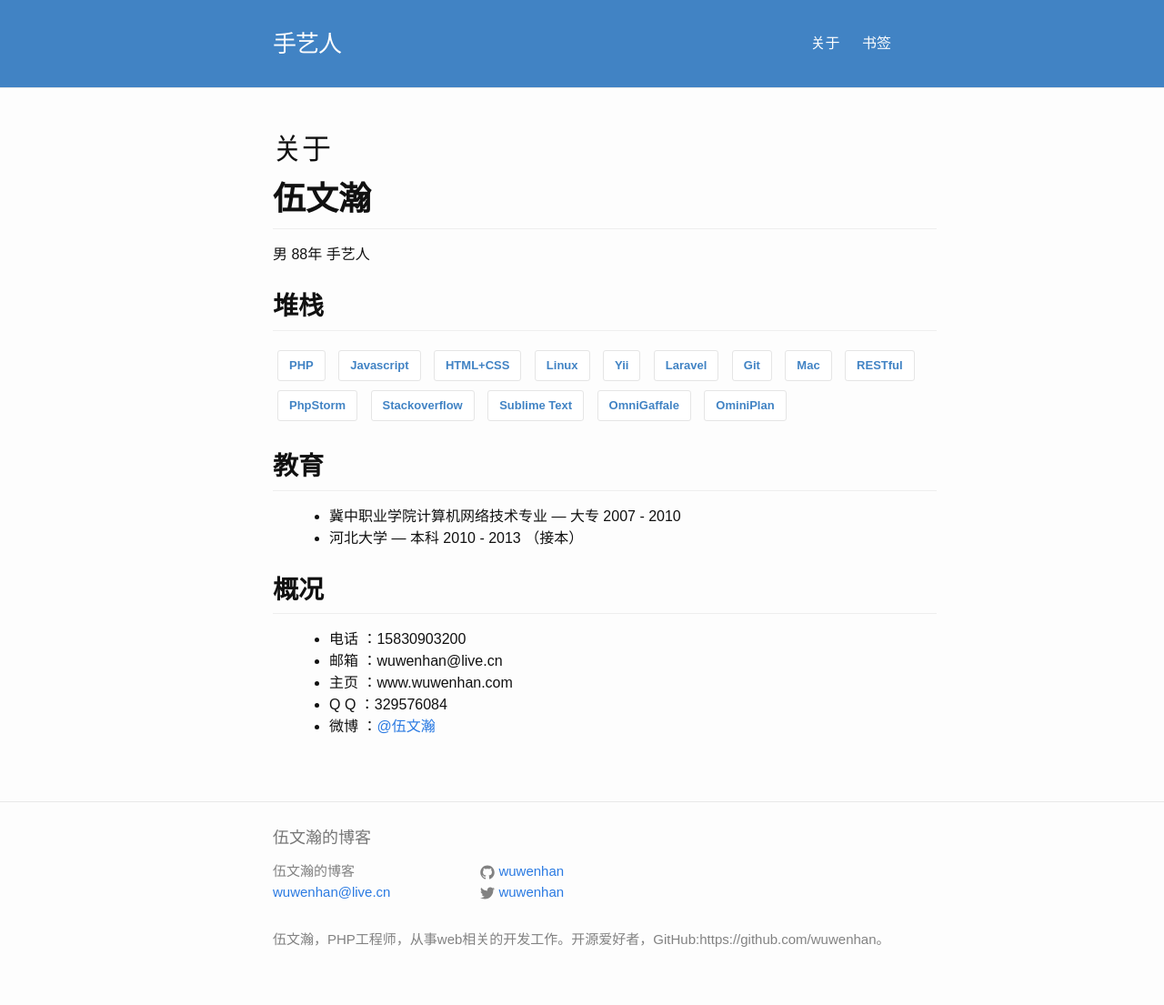
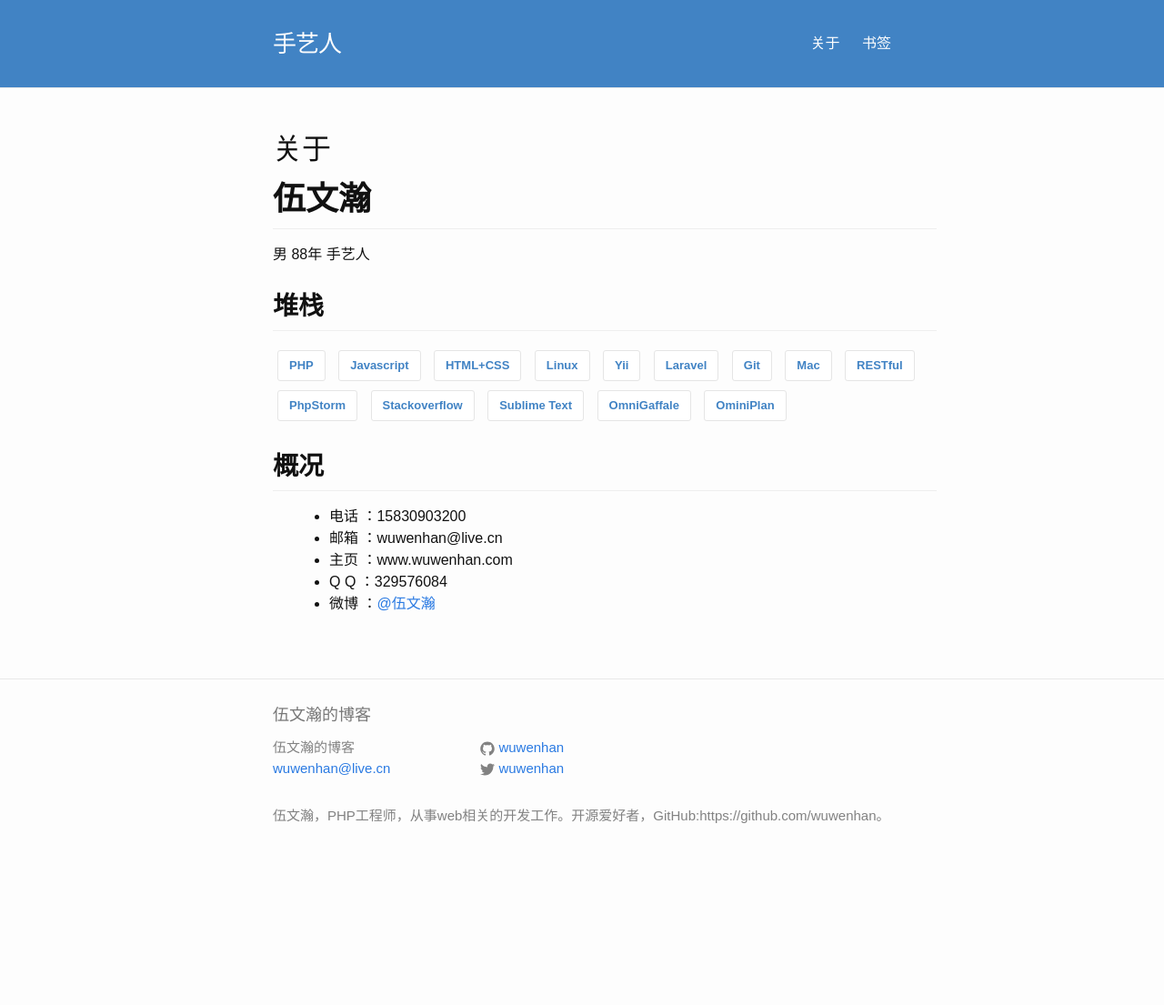
Before and after one commit to wuwenhan/wuwenhan.github.io, a Jekyll site: the page built from about.md, in a window 1280 px wide. Shown: the whole page at 91% size. Built offline with Jekyll 4.4.1, drawn with Linux system fonts in a browser that asks for light colours; comment, search, counter and statistics services are not loaded; after the commit the page ends 969 px from its top, so only the background shows below that.

Commit message:
去掉一些内容

```diff
--- a/about.md
+++ b/about.md
@@ -13,9 +13,7 @@ permalink: /about/
 {% for keyword in site.skill_keywords %} <button class="btn btn-outline" type="button">{{ keyword }}</button> {% endfor %}
 </div>
 
-## 教育
-- 冀中职业学院计算机网络技术专业 — 大专 2007 - 2010
-- 河北大学 — 本科 2010 - 2013 （接本）
+
 
 ## 概况
 
```
Also changed, not shown: 1 other file.
